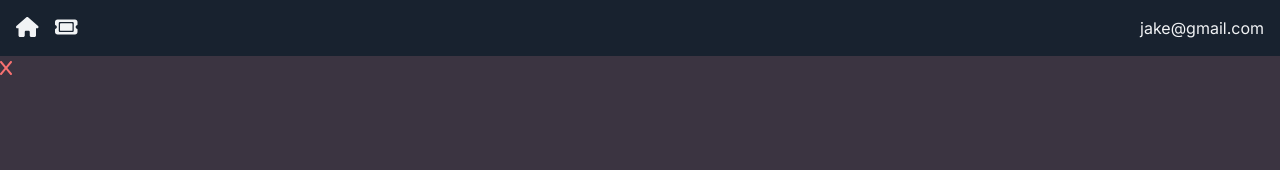
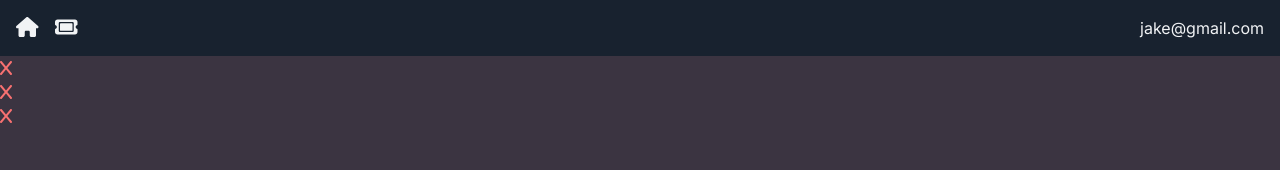
Before and after one commit to leila0202/ticket-app, a Next.js app: page / in a window 1280 px wide. Shown: the top 170 px of the page. Built offline with nearby package versions, Linux system fonts and the light colour scheme.

Commit message:
added another 2 TicketCard dummy components

```diff
--- a/app/page.jsx
+++ b/app/page.jsx
@@ -1,8 +1,9 @@
 import TicketCard from "./(components)/TicketCard";
-
 const Dashboard = () => {
   return (
     <div>
+      <TicketCard />
+      <TicketCard />
       <TicketCard />
     </div>
   );
```
